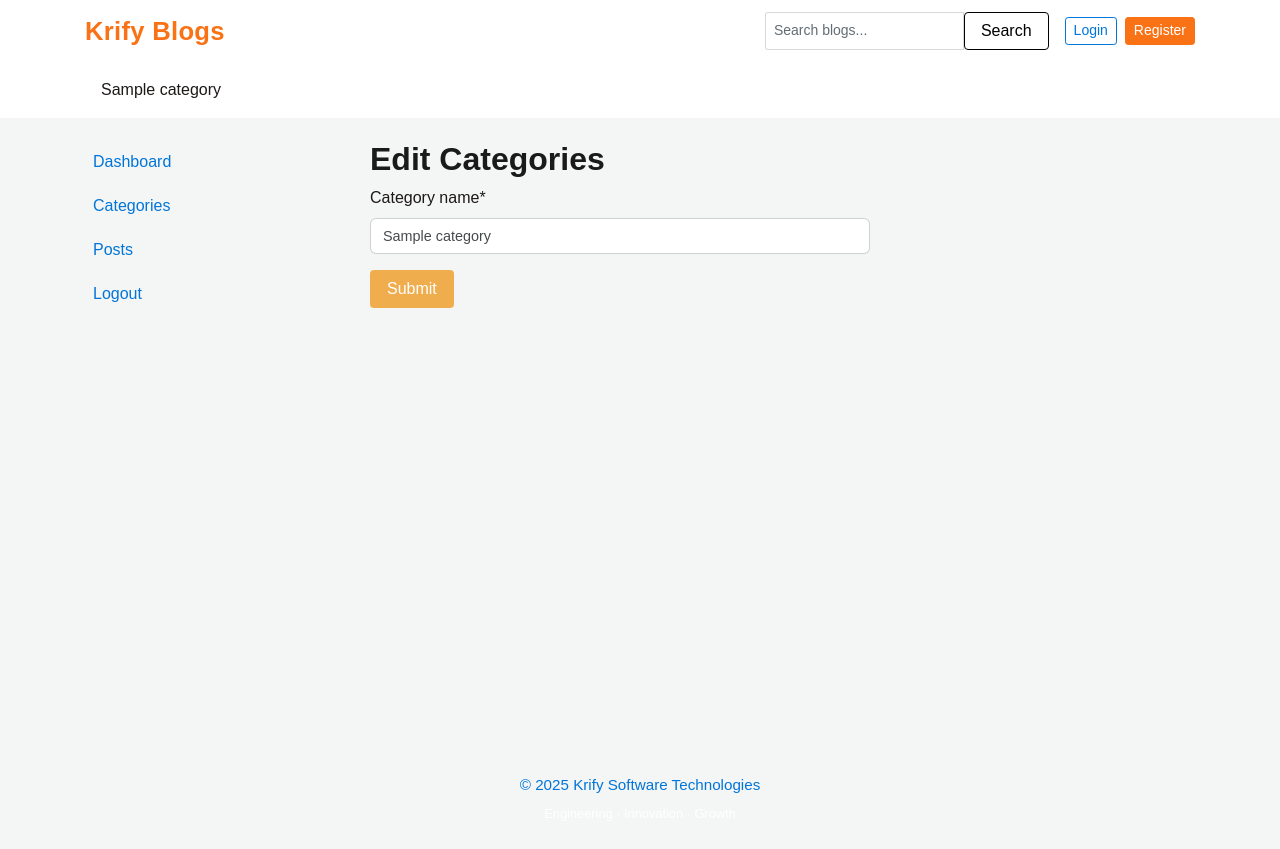
After one commit to subhash546/blog, a Django app: page /dashboard/category/edit/1/ in a window 1280 px wide. The commit adds this page. Run offline with Django 5.2, Linux system fonts and the light colour scheme; tables that the repository leaves empty hold one stand-in row (values such as "Sample post"); parts of the project's set-up code (start-up, migrations or seed data) failed here and were passed over; some libraries are stand-ins or nearby versions.

Commit message:
1.changes in edit and delete category

```diff
--- a/blogmain/settings.py
+++ b/blogmain/settings.py
@@ -23,7 +23,7 @@ BASE_DIR = Path(__file__).resolve().parent.parent
 SECRET_KEY = 'django-insecure-_k%&i!y_s^n$#rao5kqmcnv#&0@phmwc1svb@r4%^i^e%5nm5#'
 
 # SECURITY WARNING: don't run with debug turned on in production!
-DEBUG = False
+DEBUG = True
 
 ALLOWED_HOSTS = [
     "54.175.49.58",
--- a/dashboards/urls.py
+++ b/dashboards/urls.py
@@ -1,9 +1,12 @@
 from django.urls import path
 
-from .views import dashboard,category,categoryadd
+from .views import dashboard,category,categoryadd,categoryEdit,categorydelete
 
 urlpatterns=[
     path('',dashboard,name="dashboard"),
     path('/category',category,name="category"),
-    path('/category/add',categoryadd,name="Addcategory")
+    path('/category/add',categoryadd,name="Addcategory"),
+    path('/category/edit/<int:pk>/',categoryEdit,name="Editcategory"),
+    path('/category/delete/<int:pk>/',categorydelete,name="deletecategory"),
+
 ]
--- a/dashboards/views.py
+++ b/dashboards/views.py
@@ -4,6 +4,7 @@ from blog.models import Blog,Category
 from .forms import CategoryForm
 
 from django.contrib.auth.decorators import login_required
+from django.shortcuts import get_object_or_404
 
 # Create your views here.
 
@@ -36,3 +37,26 @@ def categoryadd(request):
         "form":form
     }
     return render(request,"dashboard/addcategory.html",context)
+
+
+def categoryEdit(request,pk):
+    category=get_object_or_404(Category,pk=pk)
+    if request.method == "POST":
+        form=CategoryForm( request.POST,instance=category)
+        if form.is_valid():
+            form.save()
+        return redirect("category")
+    else:
+
+     form= CategoryForm(instance=category)
+    context={
+        "form":form,
+        "category":category
+    }
+
+    return render(request,"dashboard/editcategory.html",context)
+
+def categorydelete(request,pk):
+    category=get_object_or_404(Category,pk=pk)
+    category.delete()
+    return redirect("category")
--- a/templates/dashboard/category.html
+++ b/templates/dashboard/category.html
@@ -33,10 +33,10 @@
           <td>{{cat.update_at}}</td>
           <div class="d-flex gap-3">
             <td>
-              <a href=""
+              <a href="{% url 'Editcategory' cat.id %}"
                 ><i class="fa-regular fa-pen-to-square text-success"></i
               ></a>
-              <a href=""><i class="fas fa-trash text-danger"></i></a>
+              <a href="{% url 'deletecategory' cat.id %}"><i class="fas fa-trash text-danger"></i></a>
             </td>
           </div>
         </tr>
--- /dev/null
+++ b/templates/dashboard/editcategory.html
@@ -0,0 +1,14 @@
+{% extends 'base.html' %} {% block content %} {% load crispy_forms_tags%}
+
+<div class="row">
+  <div class="col-md-3">{% include 'dashboard/sidebar.html' %}</div>
+  <div class="col-md-9">
+    <h2>Edit Categories</h2>
+    <form action="{% url 'Editcategory' category.id %}" method="POST" style="width: 500px">
+      {% csrf_token %} {{form | crispy}}
+      <button type="submit" class="btn text-white bg-warning">Submit</button>
+    </form>
+  </div>
+</div>
+
+{% endblock content %}
```
